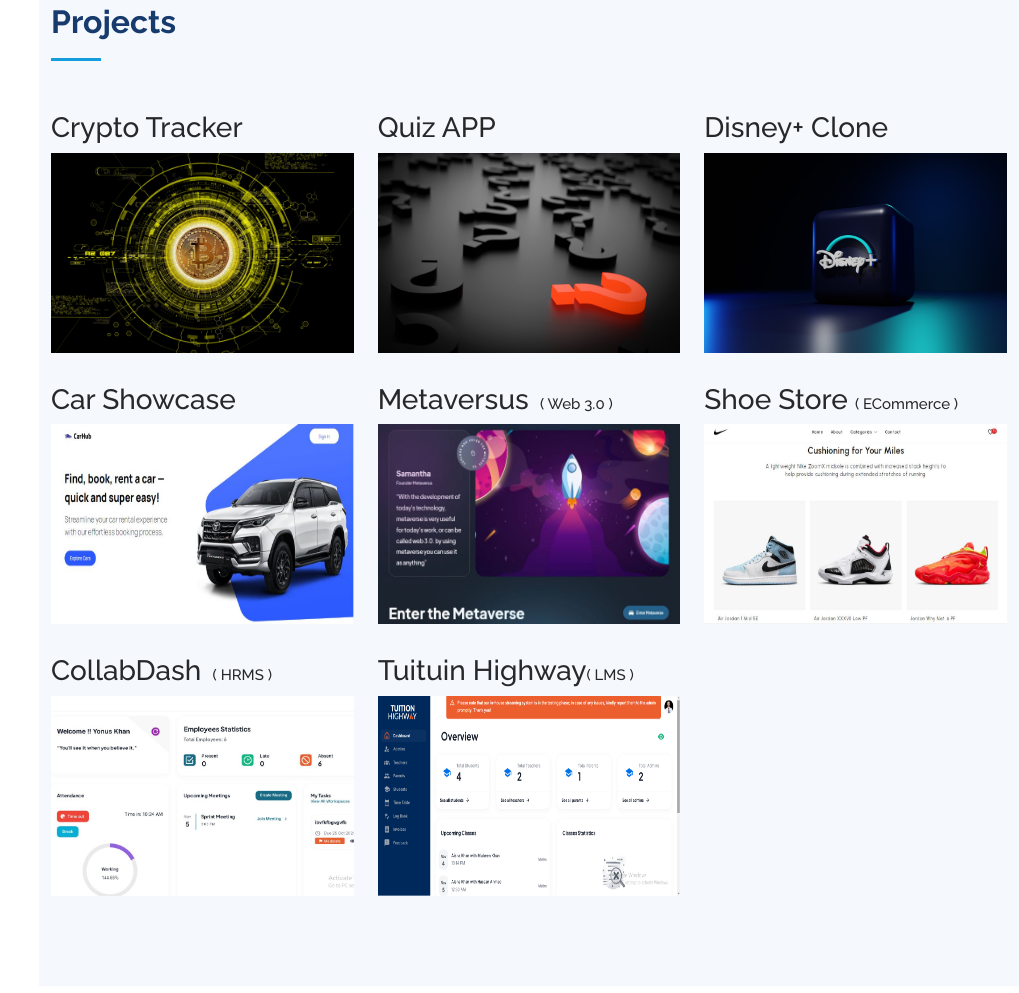
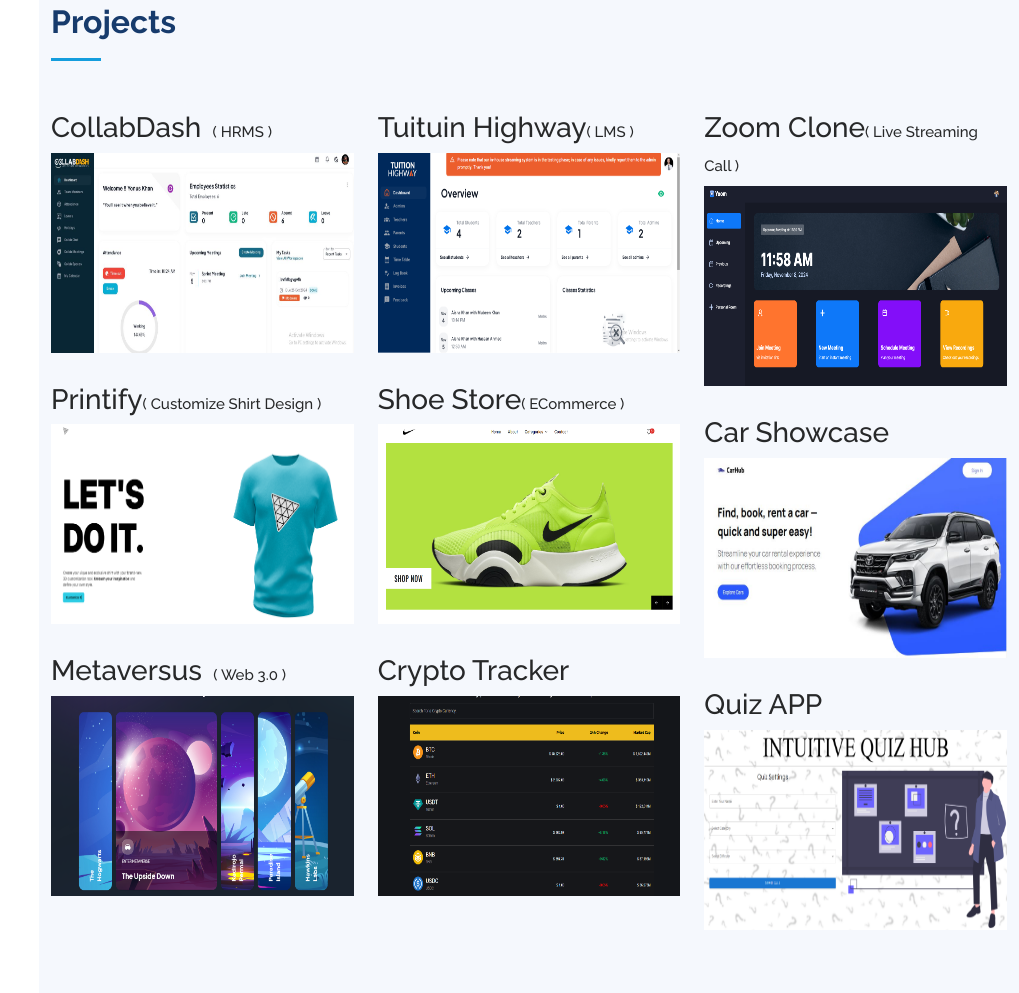
Before and after one commit to Tabishdehlvi/My-Portfolio, a plain HTML site: page index.html in a window 1280 px wide. Shown: the part 2842-3835 px from the top of the page, without its empty margins (261-1280 px from the left). Drawn offline with nearby package versions, Linux system fonts and the light colour scheme.

Commit message:
updated-portfolio

```diff
--- a/index.html
+++ b/index.html
@@ -313,90 +313,10 @@
 
         <div class="row portfolio-container" data-aos="fade-up" data-aos-delay="100">
 
-          <div class="col-lg-4 col-md-6 portfolio-item filter-web">
-            <div class="portfolio-wrap">
-              <h3>Crypto Tracker</h3>
-              <img src="assets/img/portfolio/react4.jpg" class="img-fluid" alt="" style="height: 200px; width: 330px;">
-              <div class="portfolio-links">
-                <a href="https://my-crypto-hunter.netlify.app/" target="_blank"><img src="assets/img/click.png"
-                    width="25px" height="25px"></a>
-                <a href="https://github.com/Tabishdehlvi/Crypto_Hunter" target="_blank"><img src="assets/img/github.png"
-                    width="25px" height="25px"></a>
-              </div>
-            </div>
-          </div>
-
-
-          <div class="col-lg-4 col-md-6 portfolio-item filter-web">
-            <div class="portfolio-wrap">
-              <h3> Quiz APP </h3>
-              <img src="assets/img/portfolio/react3.jpg" class="img-fluid" alt="" style="height: 200px; width: 330px;">
-              <div class="portfolio-links">
-                <a href="https://tabish-react-quiz-app.netlify.app" target="_blank"><img src="assets/img/click.png"
-                    width="25px" height="25px"></a>
-                <a href="https://github.com/Tabishdehlvi/Quiz-App" target="_blank"><img src="assets/img/github.png"
-                    width="25px" height="25px"></a>
-              </div>
-            </div>
-          </div>
-
-          <div class="col-lg-4 col-md-6 portfolio-item filter-web">
-            <div class="portfolio-wrap">
-              <h3> Disney+ Clone </h3>
-              <img src="assets/img/portfolio/react5.jpg" class="img-fluid" alt="" style="height: 200px; width: 330px;">
-              <div class="portfolio-links">
-                <a href="https://disney-plus-f0d6a.web.app" target="_blank"><img src="assets/img/click.png" width="25px"
-                    height="25px"></a>
-                <a href="https://github.com/Tabishdehlvi/Disneyplus_clone" target="_blank"><img
-                    src="assets/img/github.png" width="25px" height="25px"></a>
-              </div>
-            </div>
-          </div>
-
-
-          <div class="col-lg-4 col-md-6 portfolio-item filter-card">
-            <div class="portfolio-wrap">
-              <h3>Car Showcase</h3>
-              <img src="assets/img/portfolio/next1.JPG" class="img-fluid" alt="" style="height: 200px; width: auto;">
-              <div class="portfolio-links">
-                <a href="https://cars-showcase-one.vercel.app" target="_blank"><img src="assets/img/click.png"
-                    width="25px" height="25px"></a>
-                <a href="https://github.com/Tabishdehlvi/cars_showcase" target="_blank"><img src="assets/img/github.png"
-                    width="25px" height="25px"></a>
-              </div>
-            </div>
-          </div>
-
-          <div class="col-lg-4 col-md-6 portfolio-item filter-card">
-            <div class="portfolio-wrap">
-              <h3>Metaversus<span style="font-size: 15px;"> &nbsp; ( Web 3.0 )</span></h3>
-              <img src="assets/img/portfolio/next3.JPG" class="img-fluid" alt="" style="height: 200px; width: auto;">
-              <div class="portfolio-links">
-                <a href="https://metaversus-1o5l.vercel.app/" target="_blank"><img src="assets/img/click.png"
-                    width="25px" height="25px"></a>
-                <a href="https://github.com/Tabishdehlvi/Metaversus" target="_blank"><img src="assets/img/github.png"
-                    width="25px" height="25px"></a>
-              </div>
-            </div>
-          </div>
-
-          <div class="col-lg-4 col-md-6 portfolio-item filter-card">
-            <div class="portfolio-wrap">
-              <h3>Shoe Store <span style="font-size: 15px;">( ECommerce )</span></h3>
-              <img src="assets/img/portfolio/next2.JPG" class="img-fluid" alt="" style="height: 200px; width: auto;">
-              <div class="portfolio-links">
-                <a href="https://show-store-frontend.vercel.app" target="_blank"><img src="assets/img/click.png"
-                    width="25px" height="25px"></a>
-                <a href="https://github.com/Tabishdehlvi/show-store-frontend" target="_blank"><img
-                    src="assets/img/github.png" width="25px" height="25px"></a>
-              </div>
-            </div>
-          </div>
-
           <div class="col-lg-4 col-md-6 portfolio-item filter-card">
             <div class="portfolio-wrap">
               <h3>CollabDash<span style="font-size: 15px;"> &nbsp; ( HRMS )</span></h3>
-              <img src="assets/img/portfolio/project1.JPG" class="img-fluid" alt="" style="height: 200px; width: auto; object-fit: cover">
+              <img src="assets/img/portfolio/project-1.JPG" class="img-fluid" alt="" style="height: 200px; width: auto">
               <div class="portfolio-links">
                 <a href="https://collabdash-dev.vercel.app" target="_blank"><img src="assets/img/click.png"
                     width="25px" height="25px"></a>
@@ -408,9 +328,102 @@
           <div class="col-lg-4 col-md-6 portfolio-item filter-card">
             <div class="portfolio-wrap">
               <h3>Tuituin Highway<span style="font-size: 15px;">( LMS )</span></h3>
-              <img src="assets/img/portfolio/project3.png"  class="img-fluid" alt="" style="height: 200px;  width: auto;">
+              <img src="assets/img/portfolio/project-2.png"  class="img-fluid" alt="" style="height: 200px;  width: auto;">
               <div class="portfolio-links">
                 <a href="https://dev-th-lms-client.vercel.app" target="_blank"><img src="assets/img/click.png"
+                    width="25px" height="25px"></a>
+              </div>
+            </div>
+          </div>
+
+          <div class="col-lg-4 col-md-6 portfolio-item filter-card">
+            <div class="portfolio-wrap">
+              <h3>Zoom Clone<span style="font-size: 15px;">( Live Streaming Call )</span></h3>
+              <img src="assets/img/portfolio/project-3.png"  class="img-fluid" alt="" style="height: 200px;  width: auto;">
+              <div class="portfolio-links">
+                <a href="https://yoom-video-streaming-app.vercel.app" target="_blank"><img src="assets/img/click.png"
+                    width="25px" height="25px"></a>
+                    <a href="https://github.com/Tabishdehlvi/Yoom_Video_Streaming_app" target="_blank"><img src="assets/img/github.png"
+                      width="25px" height="25px"></a>
+              </div>
+            </div>
+          </div>
+
+          <div class="col-lg-4 col-md-6 portfolio-item filter-card">
+            <div class="portfolio-wrap">
+              <h3>Printify<span style="font-size: 15px;">( Customize Shirt Design )</span></h3>
+              <img src="assets/img/portfolio/project-4.png"  class="img-fluid" alt="" style="height: 200px;  width: auto;">
+              <div class="portfolio-links">
+                <a href="https://3-d-shirt-design-one.vercel.app" target="_blank"><img src="assets/img/click.png"
+                    width="25px" height="25px"></a>
+                    <a href="https://github.com/Tabishdehlvi/3D-shirt-design" target="_blank"><img src="assets/img/github.png"
+                      width="25px" height="25px"></a>
+              </div>
+            </div>
+          </div>
+
+          <div class="col-lg-4 col-md-6 portfolio-item filter-card">
+            <div class="portfolio-wrap">
+              <h3>Shoe Store<span style="font-size: 15px;">( ECommerce )</span></h3>
+              <img src="assets/img/portfolio/project-5.png"  class="img-fluid" alt="" style="height: 200px;  width: auto;">
+              <div class="portfolio-links">
+                <a href="https://show-store-frontend.vercel.app" target="_blank"><img src="assets/img/click.png"
+                    width="25px" height="25px"></a>
+                    <a href="https://github.com/Tabishdehlvi/show-store-frontend" target="_blank"><img src="assets/img/github.png"
+                      width="25px" height="25px"></a>
+              </div>
+            </div>
+          </div>
+
+
+          <div class="col-lg-4 col-md-6 portfolio-item filter-card">
+            <div class="portfolio-wrap">
+              <h3>Car Showcase</h3>
+              <img src="assets/img/portfolio/project-6.JPG" class="img-fluid" alt="" style="height: 200px; width: auto;">
+              <div class="portfolio-links">
+                <a href="https://cars-showcase-one.vercel.app" target="_blank"><img src="assets/img/click.png"
+                    width="25px" height="25px"></a>
+                <a href="https://github.com/Tabishdehlvi/cars_showcase" target="_blank"><img src="assets/img/github.png"
+                    width="25px" height="25px"></a>
+              </div>
+            </div>
+          </div>
+
+
+          <div class="col-lg-4 col-md-6 portfolio-item filter-card">
+            <div class="portfolio-wrap">
+              <h3>Metaversus<span style="font-size: 15px;"> &nbsp; ( Web 3.0 )</span></h3>
+              <img src="assets/img/portfolio/project-7.png" class="img-fluid" alt="" style="height: 200px; width: auto;">
+              <div class="portfolio-links">
+                <a href="https://metaversus-drab-two.vercel.app" target="_blank"><img src="assets/img/click.png"
+                    width="25px" height="25px"></a>
+                <a href="https://github.com/Tabishdehlvi/Metaversus" target="_blank"><img src="assets/img/github.png"
+                    width="25px" height="25px"></a>
+              </div>
+            </div>
+          </div>
+
+          <div class="col-lg-4 col-md-6 portfolio-item filter-web">
+            <div class="portfolio-wrap">
+              <h3>Crypto Tracker</h3>
+              <img src="assets/img/portfolio/project-8.png" class="img-fluid" alt="" style="height: 200px; width: auto;">
+              <div class="portfolio-links">
+                <a href="https://my-crypto-hunter.netlify.app" target="_blank"><img src="assets/img/click.png"
+                    width="25px" height="25px"></a>
+                <a href="https://github.com/Tabishdehlvi/Crypto_Hunter" target="_blank"><img src="assets/img/github.png"
+                    width="25px" height="25px"></a>
+              </div>
+            </div>
+          </div>
+
+          <div class="col-lg-4 col-md-6 portfolio-item filter-web">
+            <div class="portfolio-wrap">
+              <h3> Quiz APP </h3>
+              <img src="assets/img/portfolio/project-9.png" class="img-fluid" alt="" style="height: 200px; width: auto;">
+              <div class="portfolio-links">
+                <a href="https://quiz-app-seven-ebon.vercel.app" target="_blank"><img src="assets/img/click.png"
+                    width="25px" height="25px"></a>
+                <a href="https://github.com/Tabishdehlvi/Quiz-App" target="_blank"><img src="assets/img/github.png"
                     width="25px" height="25px"></a>
               </div>
             </div>
```
Also changed, not shown: assets/img/portfolio/next2.JPG (deleted), assets/img/portfolio/next3.JPG (deleted), assets/img/portfolio/project-1.JPG (renamed from assets/img/portfolio/project1.JPG), assets/img/portfolio/project-2.png (renamed from assets/img/portfolio/project3.png), assets/img/portfolio/project-3.png (added), assets/img/portfolio/project-4.png (added), assets/img/portfolio/project-5.png (added), assets/img/portfolio/project-6.JPG (renamed from assets/img/portfolio/next1.JPG), assets/img/portfolio/project-7.png (added), assets/img/portfolio/project-8.png (added), assets/img/portfolio/project-9.png (added), assets/img/portfolio/project2.JPG (deleted), assets/img/portfolio/react3.jpg (deleted), assets/img/portfolio/react4.jpg (deleted), 2 more files.
